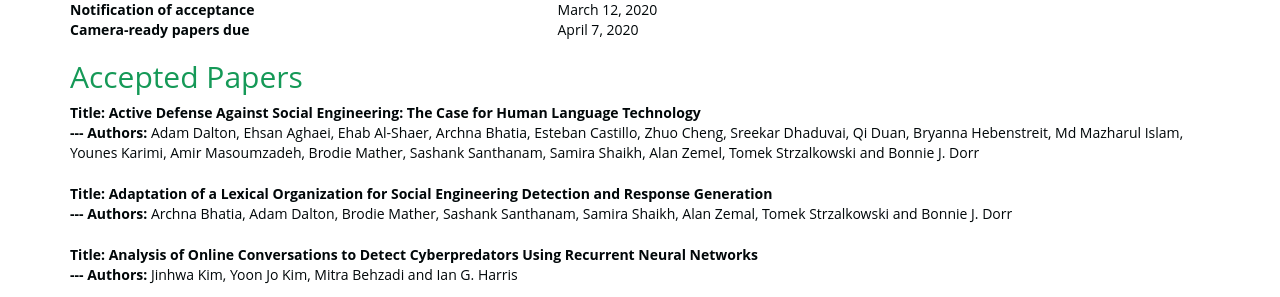
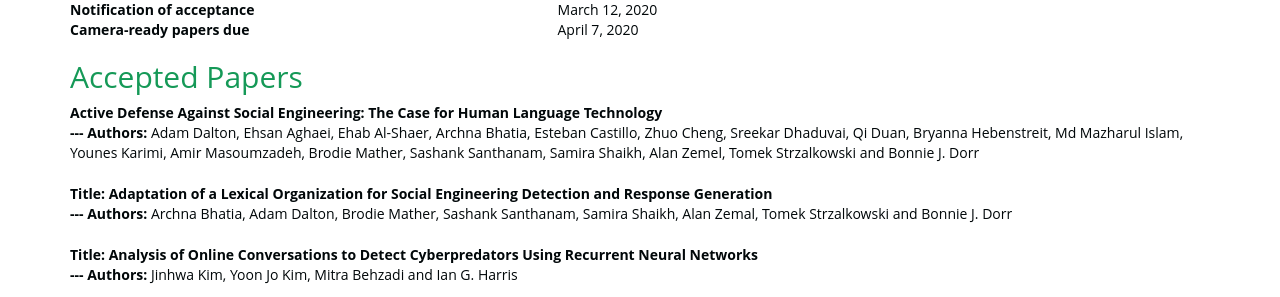
Before and after one commit to social-threats/social-threats.github.io, a Jekyll site: the page built from index.html, in a window 1280 px wide and 900 px high, scrolled down 1397 px. Shown: the part 157-454 px from the top of the window. Built offline with Jekyll 4.4.1, drawn with Linux system fonts in a browser that asks for light colours; nearby versions of some CDN libraries.

Commit message:
testing title appearance

```diff
--- a/_includes/_STOC_2020/accepted_papers.html
+++ b/_includes/_STOC_2020/accepted_papers.html
@@ -1,6 +1,6 @@
 <h2>Accepted Papers</h2>
 <dl>
-  <dt>Title: Active Defense Against Social Engineering: The Case for Human Language Technology</dt>
+  <dt>Active Defense Against Social Engineering: The Case for Human Language Technology</dt>
   <dd><strong>--- Authors: </strong>Adam Dalton, Ehsan Aghaei, Ehab Al-Shaer, Archna Bhatia, Esteban Castillo, Zhuo Cheng, Sreekar Dhaduvai, Qi Duan, Bryanna Hebenstreit, Md Mazharul Islam, Younes Karimi, Amir Masoumzadeh, Brodie Mather, Sashank Santhanam, Samira Shaikh, Alan Zemel, Tomek Strzalkowski and Bonnie J. Dorr</dd>
   <br><dt><strong>Title: </strong>Adaptation of a Lexical Organization for Social Engineering Detection and Response Generation</dt>
   <dd><strong>--- Authors: </strong>Archna Bhatia, Adam Dalton, Brodie Mather, Sashank Santhanam, Samira Shaikh, Alan Zemal, Tomek Strzalkowski and Bonnie J. Dorr</dd>
```
